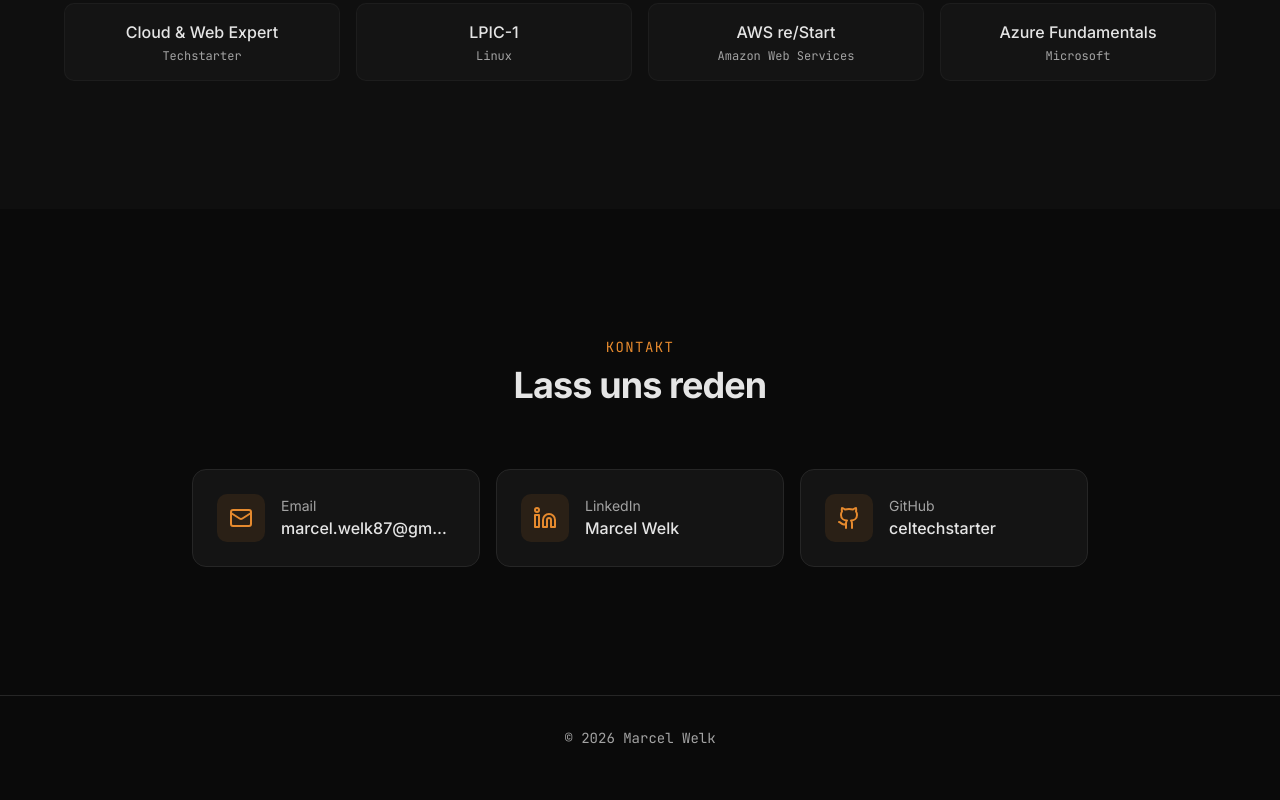
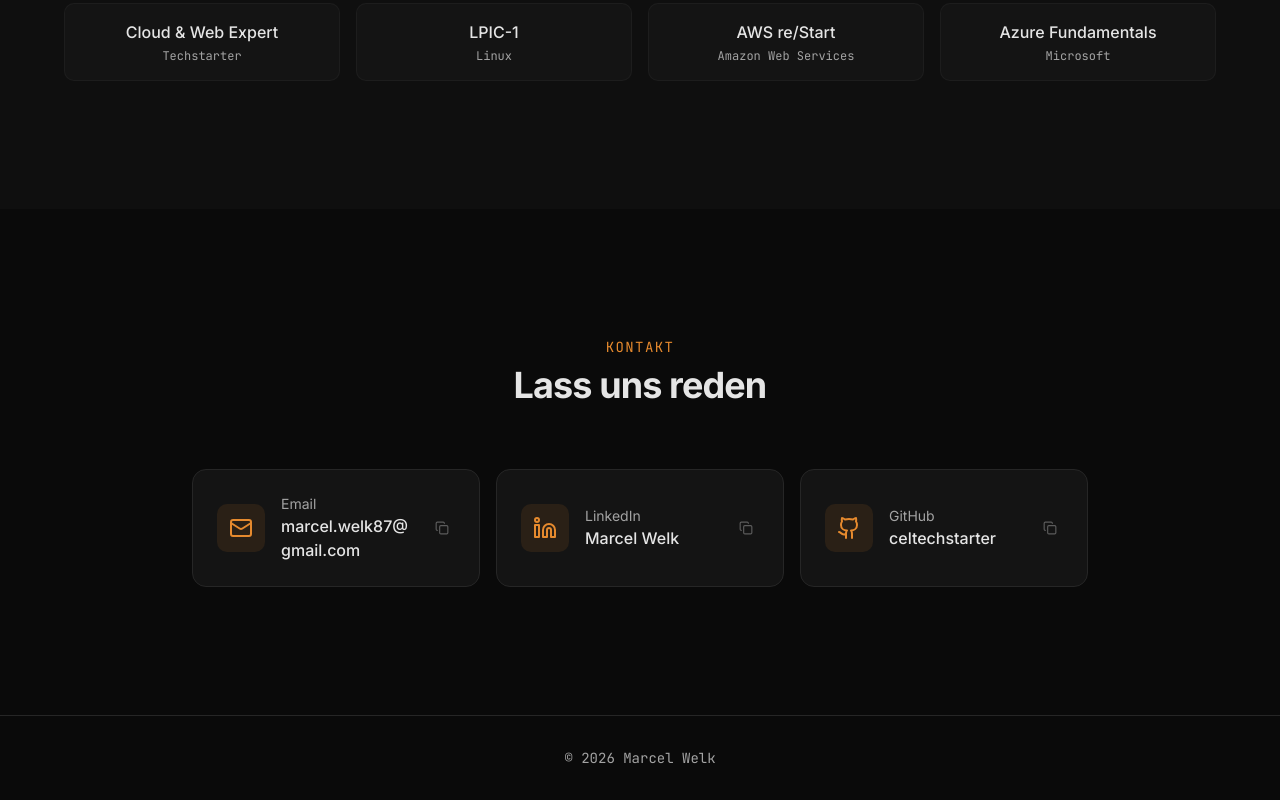
Before and after one commit to celtechstarter/portfolio, a Next.js app: page / in a window 1280 px wide. Shown: the part 3071-3871 px from the top of the page. Built offline with nearby package versions, Linux system fonts and the light colour scheme.

Commit message:
fix email truncation and add copy buttons to contact cards
Co-Authored-By: Claude Sonnet 4.6 <noreply@anthropic.com>

```diff
--- a/components/contact.tsx
+++ b/components/contact.tsx
@@ -1,25 +1,54 @@
-import { Mail, Github, Linkedin } from "lucide-react"
+"use client"
+
+import { useState } from "react"
+import { Mail, Github, Linkedin, Copy, Check } from "lucide-react"
 
 const contactLinks = [
   {
     label: "Email",
     value: "marcel.welk87@gmail.com",
     href: "mailto:marcel.welk87@gmail.com",
+    copyValue: "marcel.welk87@gmail.com",
     icon: <Mail size={24} />,
   },
   {
     label: "LinkedIn",
     value: "Marcel Welk",
     href: "https://www.linkedin.com/in/marcel-welk-572a412ab/",
+    copyValue: "https://www.linkedin.com/in/marcel-welk-572a412ab/",
     icon: <Linkedin size={24} />,
   },
   {
     label: "GitHub",
     value: "celtechstarter",
     href: "https://github.com/celtechstarter",
+    copyValue: "https://github.com/celtechstarter",
     icon: <Github size={24} />,
   },
 ]
+
+function CopyButton({ value }: { value: string }) {
+  const [copied, setCopied] = useState(false)
+
+  function handleCopy(e: React.MouseEvent) {
+    e.preventDefault()
+    e.stopPropagation()
+    navigator.clipboard.writeText(value).then(() => {
+      setCopied(true)
+      setTimeout(() => setCopied(false), 2000)
+    })
+  }
+
+  return (
+    <button
+      onClick={handleCopy}
+      className="shrink-0 rounded-md p-1.5 text-muted-foreground/50 transition-colors hover:bg-primary/10 hover:text-primary"
+      aria-label="Kopieren"
+    >
+      {copied ? <Check size={14} className="text-primary" /> : <Copy size={14} />}
+    </button>
+  )
+}
 
 export function Contact() {
   return (
@@ -36,21 +65,26 @@ export function Contact() {
 
         <div className="grid gap-4 sm:grid-cols-3">
           {contactLinks.map((link) => (
+            <div
+              key={link.label}
+              className="group flex items-center gap-3 rounded-xl border border-border bg-card p-6 transition-all duration-300 hover:border-primary/50 hover:shadow-lg hover:shadow-primary/5"
+            >
               <a
-              key={link.label}
                 href={link.href}
                 target={link.href.startsWith("mailto") ? undefined : "_blank"}
                 rel={link.href.startsWith("mailto") ? undefined : "noopener noreferrer"}
-              className="group flex items-center gap-4 rounded-xl border border-border bg-card p-6 transition-all duration-300 hover:border-primary/50 hover:shadow-lg hover:shadow-primary/5"
+                className="flex min-w-0 flex-1 items-center gap-4"
               >
                 <div className="flex h-12 w-12 shrink-0 items-center justify-center rounded-lg bg-primary/10 text-primary transition-colors group-hover:bg-primary/20">
                   {link.icon}
                 </div>
                 <div className="min-w-0">
                   <p className="text-sm text-muted-foreground">{link.label}</p>
-                <p className="font-medium text-foreground truncate">{link.value}</p>
+                  <p className="break-all font-medium text-foreground">{link.value}</p>
                 </div>
               </a>
+              <CopyButton value={link.copyValue} />
+            </div>
           ))}
         </div>
       </div>
```
Lines whose indentation alone changed are shown as unchanged.
